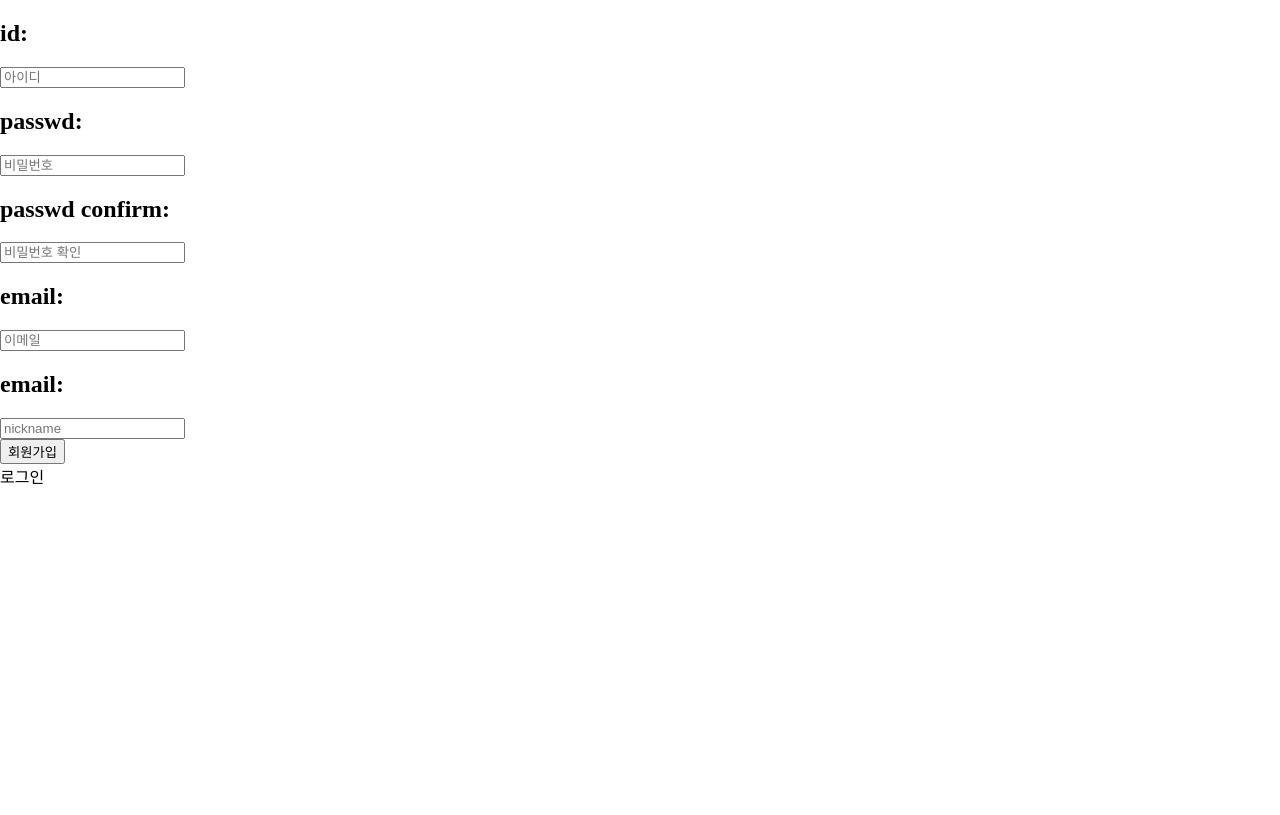
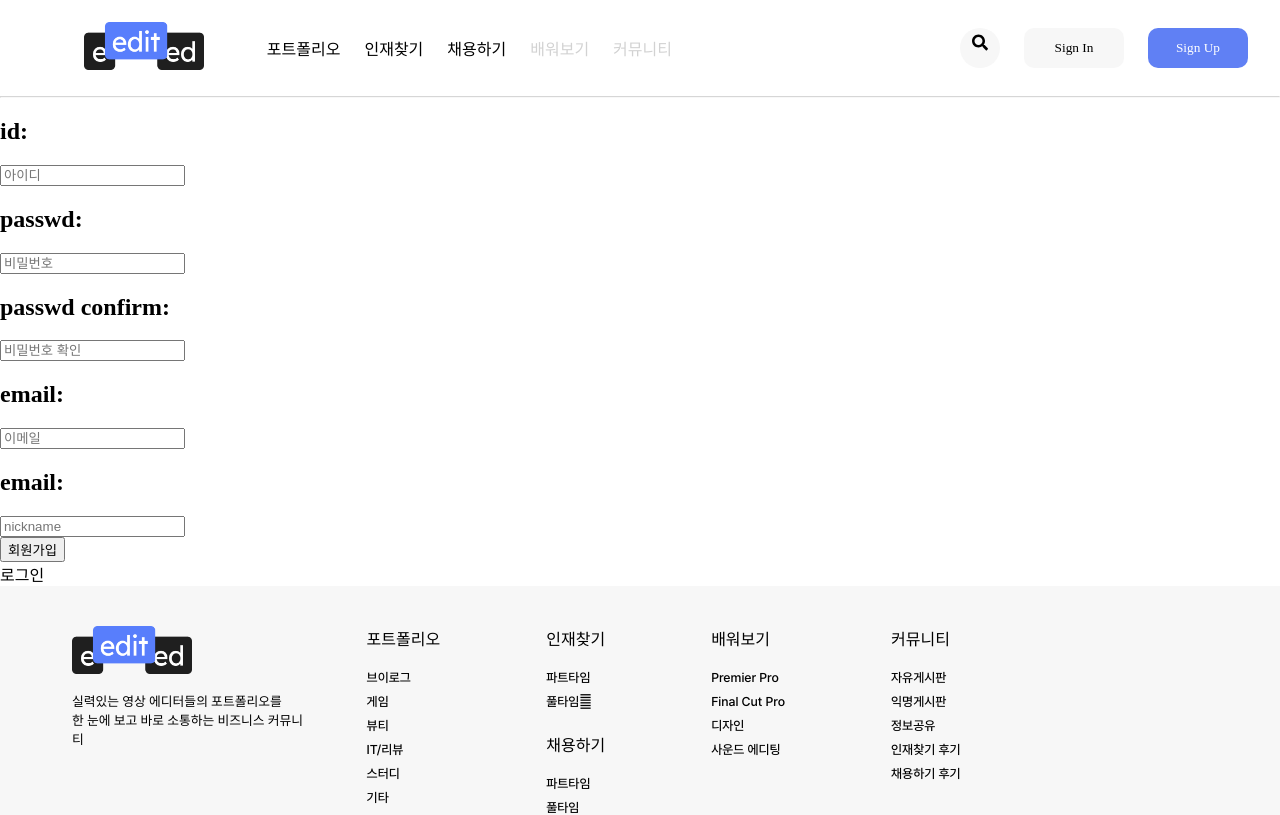
Before and after one commit to eedited/ReactWeb, a React (Create React App) app: page /signup in a window 1280 px wide. Shown: the top 815 px of the page. Built offline with nearby package versions, Linux system fonts and the light colour scheme; a web font is replaced by a local one.

Commit message:
[MODIFY]add baseTemplate for loginPage and SignupPage

```diff
--- a/src/pages/LoginPage.tsx
+++ b/src/pages/LoginPage.tsx
@@ -1,10 +1,11 @@
 import React from 'react';
 import LoginForm from '../containers/auth/LoginForm';
+import BaseTemplate from './BaseTemplate';
 
 const LoginPage: React.FC = () => (
-    <div>
+    <BaseTemplate>
         <LoginForm />
-    </div>
+    </BaseTemplate>
 );
 
 export default LoginPage;
--- a/src/pages/SingupPage.tsx
+++ b/src/pages/SingupPage.tsx
@@ -1,10 +1,11 @@
 import React from 'react';
 import SignupForm from '../containers/auth/SignupForm';
+import BaseTemplate from './BaseTemplate';
 // navbar 지움.
 const SignupPage: React.FC = () => (
-    <div>
+    <BaseTemplate>
         <SignupForm />
-    </div>
+    </BaseTemplate>
 );
 
 export default SignupPage;
```
